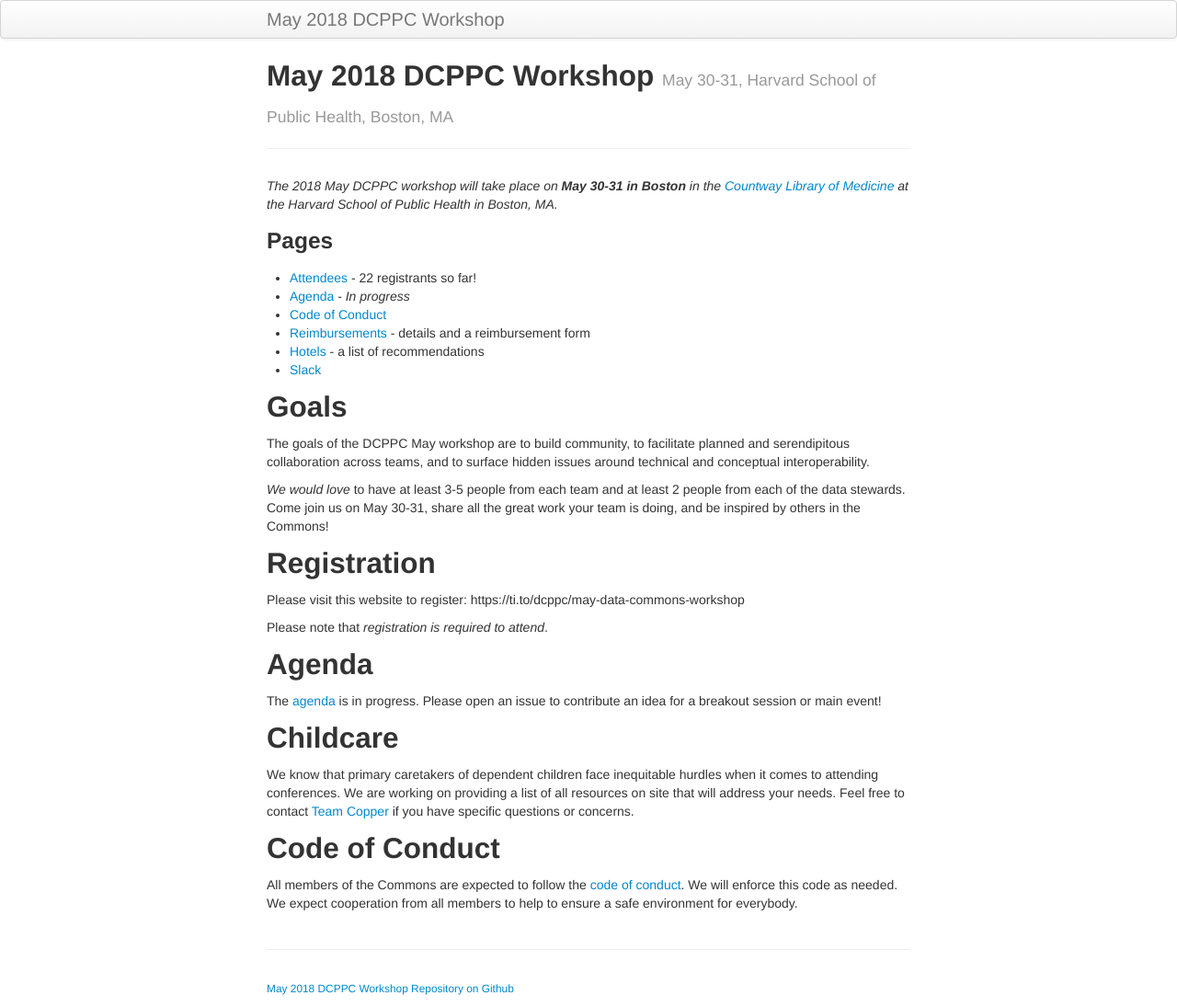
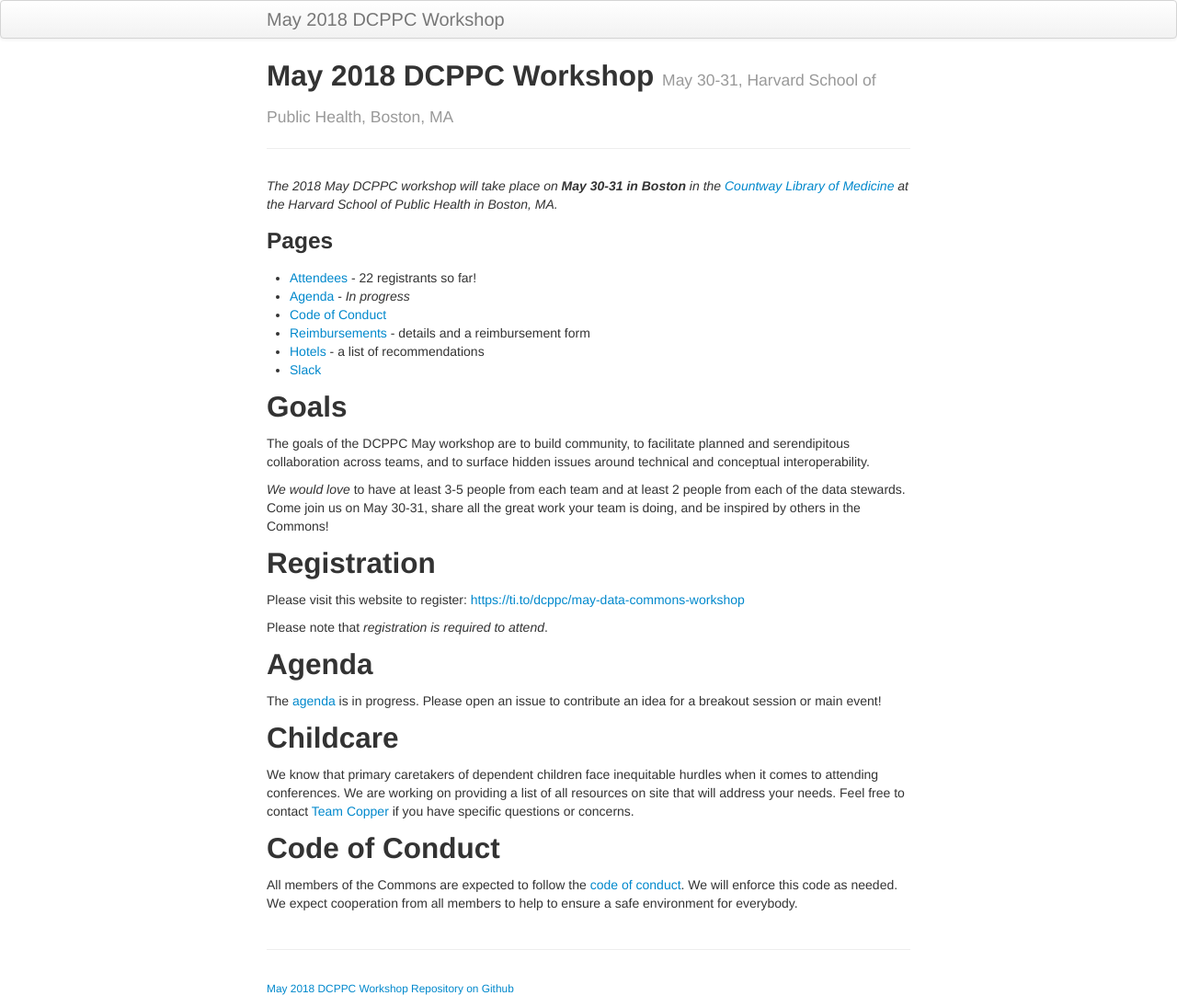
Before and after one commit to dcppc/2018-may-workshop, a Jekyll site: the page built from docs/index.md, in a window 1280 px wide. Shown: the whole page at 92% size. Built offline with Jekyll 4.4.1, drawn with Linux system fonts in a browser that asks for light colours; part of the change alters nothing that is shown.

Commit message:
make the link a link

```diff
--- a/docs/index.md
+++ b/docs/index.md
@@ -24,7 +24,7 @@ _We would love_ to have at least 3-5 people from each team and at least 2 people
 Come join us on May 30-31, share all the great work your team is doing, and be inspired by others in the Commons!
 
 ## Registration
-Please visit this website to register: https://ti.to/dcppc/may-data-commons-workshop
+Please visit this website to register: [https://ti.to/dcppc/may-data-commons-workshop](https://ti.to/dcppc/may-data-commons-workshop)
 
 Please note that _registration is required to attend_.
 
```
